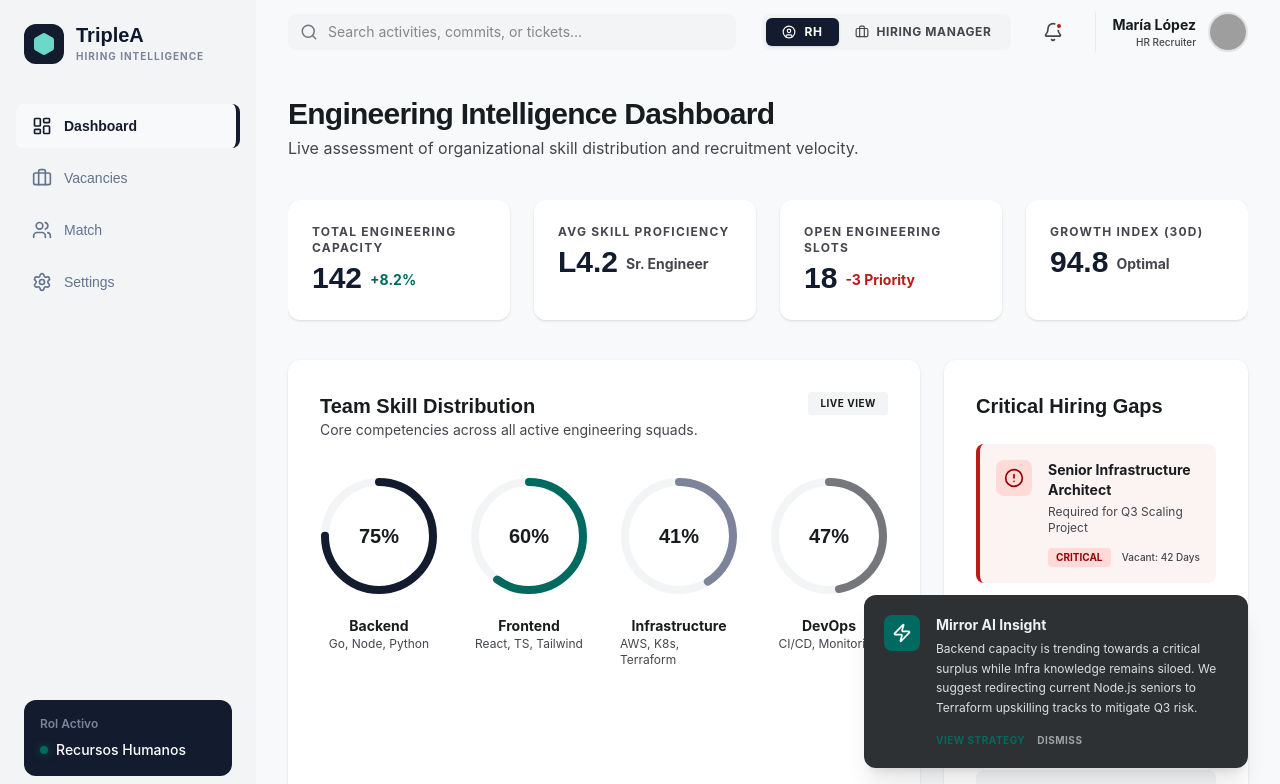
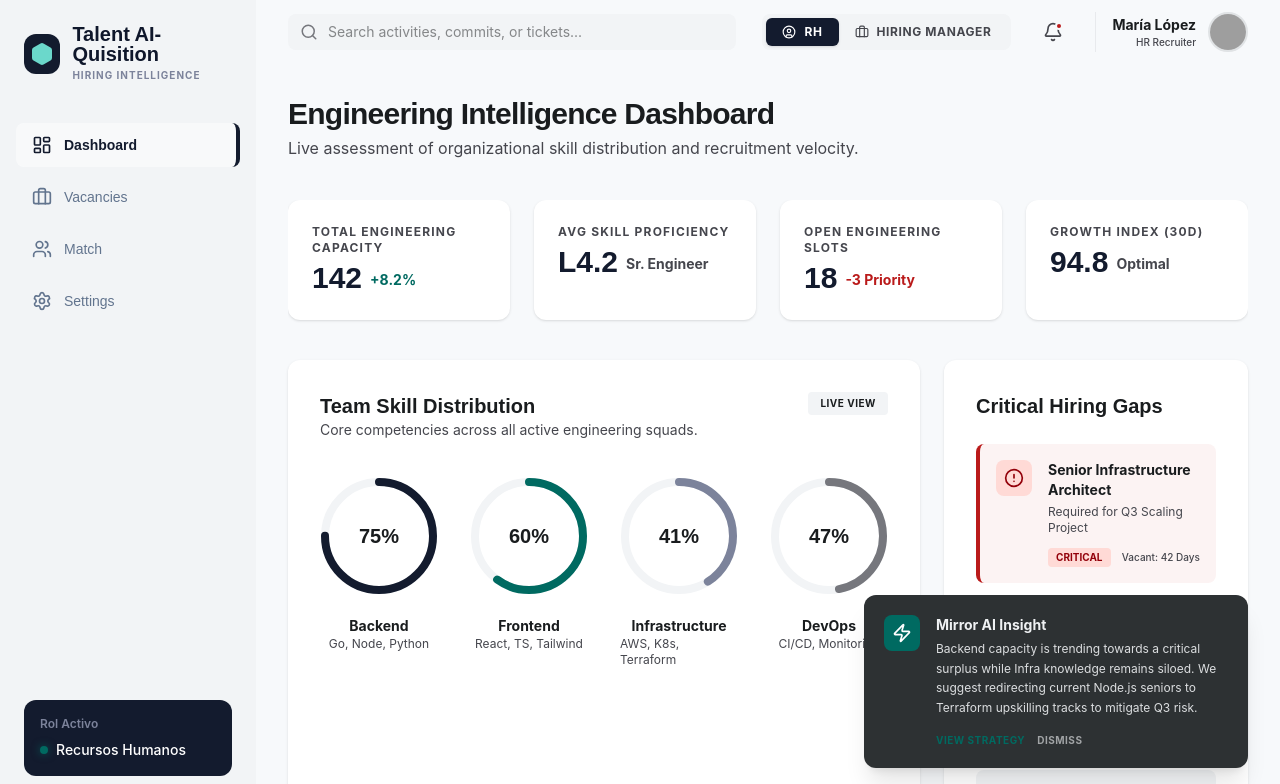
Before and after one commit to alandavid11/TripleA, a React (Vite) app: page / in a window 1280 px wide. Shown: the top 784 px of the page. Built offline with nearby package versions, Linux system fonts and the light colour scheme; grey boxes are pictures that could not be loaded.

Commit message:
Tittle text

```diff
--- a/index.html
+++ b/index.html
@@ -3,7 +3,7 @@
   <head>
     <meta charset="UTF-8" />
     <meta name="viewport" content="width=device-width, initial-scale=1.0" />
-    <title>My Google AI Studio App</title>
+    <title>Talent AI-Quisition</title>
   </head>
   <body>
     <div id="root"></div>
--- a/src/components/Sidebar.tsx
+++ b/src/components/Sidebar.tsx
@@ -33,7 +33,7 @@ export const Sidebar: React.FC<SidebarProps> = ({ activeScreen, onScreenChange,
           <Hexagon className="text-secondary-fixed-dim fill-secondary-fixed-dim" size={24} />
         </div>
         <div>
-          <h1 className="text-xl font-black text-slate-900 leading-none font-headline">TripleA</h1>
+          <h1 className="text-xl font-black text-slate-900 leading-none font-headline">Talent AI-Quisition</h1>
           <p className="text-[10px] uppercase tracking-widest text-on-primary-container font-bold mt-1">Hiring Intelligence</p>
         </div>
       </div>
--- a/src/screens/TeamInputs.tsx
+++ b/src/screens/TeamInputs.tsx
@@ -76,7 +76,7 @@ export const TeamInputs: React.FC = () => {
     <div className="p-8 max-w-7xl mx-auto">
       <header className="mb-10">
         <nav className="flex text-[11px] font-bold uppercase tracking-widest text-on-primary-container mb-2">
-          <span className="opacity-50">TripleA</span>
+          <span className="opacity-50">Talent AI-Quisition</span>
           <span className="mx-2 opacity-50">/</span>
           <span>Team Inputs</span>
         </nav>
--- a/src/screens/Vacancies.tsx
+++ b/src/screens/Vacancies.tsx
@@ -389,7 +389,7 @@ export const Vacancies: React.FC<VacanciesProps> = ({ activeRole }) => {
       <div className="p-8 max-w-7xl mx-auto">
         <header className="mb-10">
           <nav className="flex text-[11px] font-bold uppercase tracking-widest text-on-primary-container mb-2">
-            <span className="opacity-50">TripleA</span>
+            <span className="opacity-50">Talent AI-Quisition</span>
             <span className="mx-2 opacity-50">/</span>
             <span>Vacancies</span>
           </nav>
```
